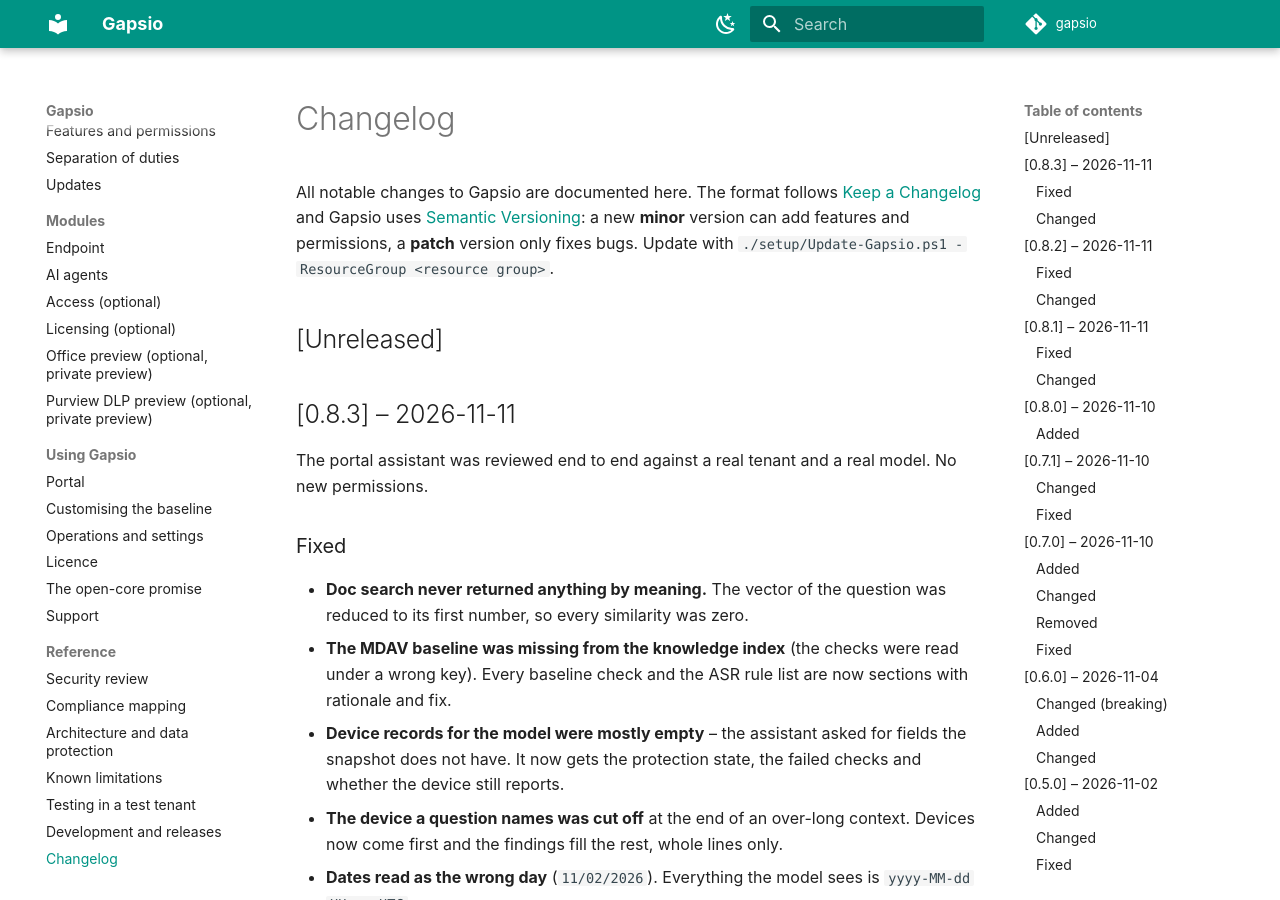
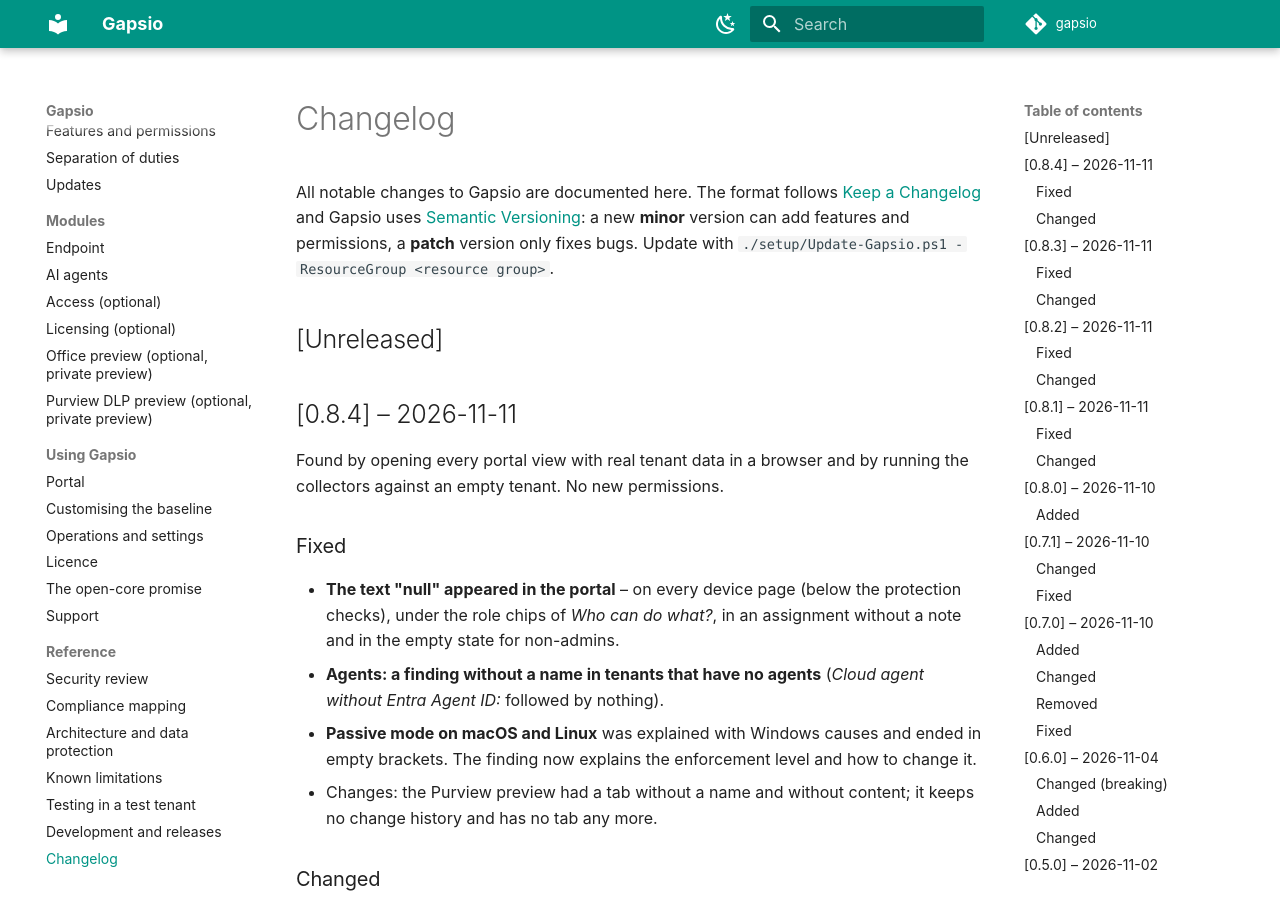
Before and after one commit to dominikhoefling/gapsio, an MkDocs documentation site: the page built from docs/changelog.md, in a window 1280 px wide and 900 px high. Built offline with MkDocs 1.6.1 and Material for MkDocs 9.7.7, drawn with Linux system fonts in a browser that asks for light colours; comment, search, counter and statistics services are not loaded; some of the changed text lies outside the part shown.

Commit message:
Portal and collector fixes found with real data and an empty tenant (0.8.4)
Every portal view was opened in a browser against the real data of the
test tenant, and all collectors were run against an empty tenant:

- Native append()/replaceChildren() got null in four places and showed
  the text "null" (device page, Who can do what, assignments, empty
  state). A test now scans for this.
- Agents: a tenant without agents got a finding for an empty entry.
- Passive mode on macOS/Linux was explained with Windows causes and
  ended in empty brackets.
- Changes: the Purview preview had an unnamed, empty tab.

Set ModuleVersion to 0.8.4. No new permissions.

Signed-off-by: Dominik Höfling <dominik.hoefling@outlook.com>

````diff
--- a/CHANGELOG.md
+++ b/CHANGELOG.md
@@ -5,6 +5,24 @@ and Gapsio uses [Semantic Versioning](https://semver.org/): a new **minor** vers
 a **patch** version only fixes bugs. Update with `./setup/Update-Gapsio.ps1 -ResourceGroup <resource group>`.
 
 ## [Unreleased]
+
+## [0.8.4] – 2026-11-11
+
+Found by opening every portal view with real tenant data in a browser and by running the collectors against an empty
+tenant. No new permissions.
+
+### Fixed
+- **The text "null" appeared in the portal** – on every device page (below the protection checks), under the role
+  chips of *Who can do what?*, in an assignment without a note and in the empty state for non-admins.
+- **Agents: a finding without a name in tenants that have no agents** (*Cloud agent without Entra Agent ID:* followed
+  by nothing).
+- **Passive mode on macOS and Linux** was explained with Windows causes and ended in empty brackets. The finding now
+  explains the enforcement level and how to change it.
+- Changes: the Purview preview had a tab without a name and without content; it keeps no change history and has no
+  tab any more.
+
+### Changed
+- A test scans the portal for values that the browser would show as "null" or "false".
 
 ## [0.8.3] – 2026-11-11
 
--- a/docs/updates.md
+++ b/docs/updates.md
@@ -16,7 +16,7 @@ Gapsio **never updates itself**. You decide when a new version goes into your te
 az login
 ./setup/Update-Gapsio.ps1 -ResourceGroup rg-gapsio -CheckOnly   # what would change
 ./setup/Update-Gapsio.ps1 -ResourceGroup rg-gapsio              # update to the latest release
-./setup/Update-Gapsio.ps1 -ResourceGroup rg-gapsio -Version 0.8.3
+./setup/Update-Gapsio.ps1 -ResourceGroup rg-gapsio -Version 0.8.4
 ```
 
 Role needed: Contributor (or Website Contributor) on the resource group. The script
````
Also changed, not shown: src/functionapp/config/knowledge/updates.md (+1 -1 lines), 7 other files.
